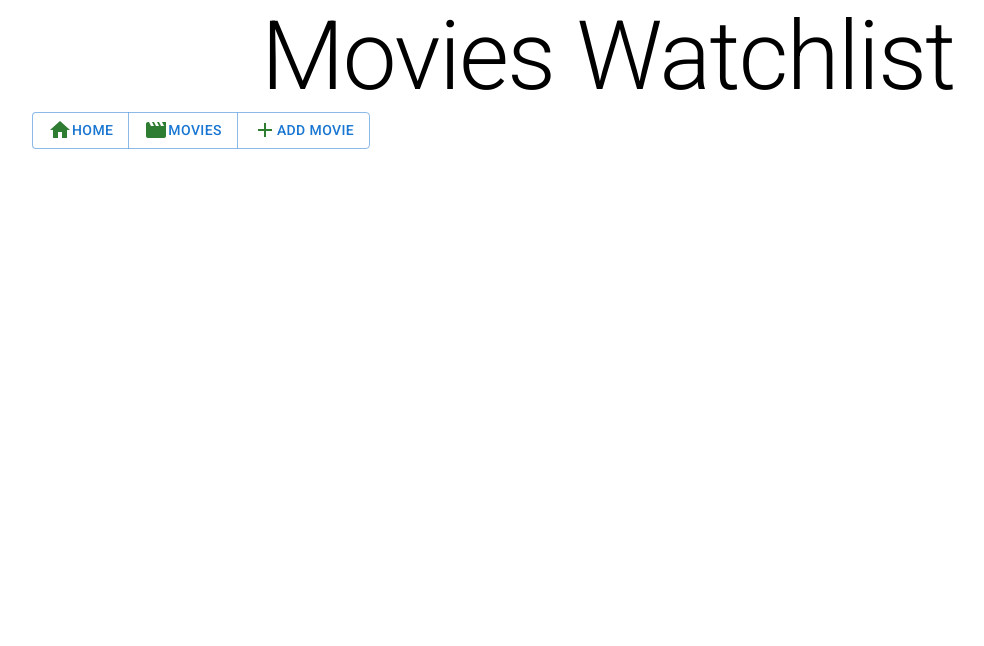
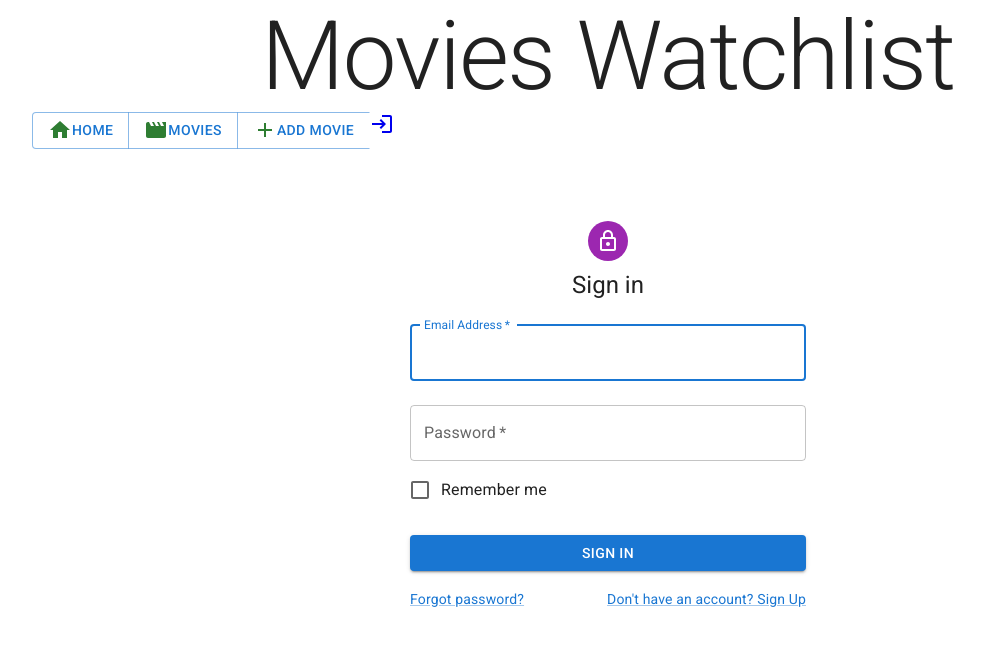
Before and after one commit to alla2021/react-movie-app, a React (Create React App) app in the folder my-app/: page /login in a window 1280 px wide. Shown: the top 646 px of the page, without its empty margins (32-1016 px from the left). Built offline with nearby package versions, Linux system fonts and the light colour scheme.

Commit message:
added login-form

```diff
--- a/my-app/src/App.tsx
+++ b/my-app/src/App.tsx
@@ -1,11 +1,12 @@
 import React, { useEffect } from "react";
 import { Route, Routes } from "react-router-dom";
-import Homepage from "./Homepage";
-import MoviePage from "./MoviesPage";
-import MovieList from "./MovieList";
-import Header from "./Header";
-import AddForm from "./AddForm";
-import EditForm from "./EditForm";
+import Homepage from "./pages/Homepage";
+import MoviePage from "./components/MoviesPage";
+import MovieList from "./pages/MovieList";
+import Header from "./components/Header";
+import AddForm from "./components/AddForm";
+import EditForm from "./components/EditForm";
+import SignIn from "./components/SignIn";
 import { initMovies } from "./movieService";
 import "./scss/main.scss";
 
@@ -22,6 +23,7 @@ const App = () => {
         <Route path="/movies/:id" element={<MoviePage />} />
         <Route path="/addmovie" element={<AddForm />} />
         <Route path="/editmovie/:id" element={<EditForm />} />
+        <Route path="/login" element={<SignIn />}></Route>
       </Routes>
     </>
   );
--- a/my-app/src/EditForm.tsx
+++ b/my-app/src/components/EditForm.tsx
@@ -1,7 +1,7 @@
 import React, { useState, useEffect} from "react";
 import { useParams } from "react-router-dom";
 import { Button, TextField } from "@mui/material/";
-import { getMovies } from "./movieService";
+import { getMovies } from "../movieService";
 
 function EditForm() {
   const { id } = useParams();
@@ -21,9 +21,15 @@ function EditForm() {
   const handleUpdateMovieItem = (e) => {
     e.preventDefault();
     console.log(e.target.value);
-    let newMovie = {
-      title
-    }
+    // let newMovie = {
+    //   title,
+      // director,
+      // duration,
+      // price,
+      // img,
+      // description,
+    // };
+
   };
 
   return (
@@ -32,8 +38,9 @@ function EditForm() {
       <form className="form" onClick={handleUpdateMovieItem}>
       <TextField
         id="filled-basic"
+        required
         variant="outlined"
-        value={editMovie.title}
+        // value={editMovie.title}
         onChange={(e) => setTitle(e.target.value)}
       />
       {/* <TextField
@@ -41,12 +48,14 @@ function EditForm() {
         label="Director"
         variant="outlined
         value={director}
+        required
         onChange={(e) => setDirector(e.target.value)}
       />
       <TextField
         id="filled-basic"
         label="Duration"
         variant="outlined"
+        required
         type="number"
         value={duration}
         onChange={(e) => setDuration(e.target.value)}
@@ -55,6 +64,7 @@ function EditForm() {
         id="filled-basic"
         label="Price"
         variant="outlined"
+        required
         type="number"
         value={price}
         onChange={(e) => setPrice(e.target.value)}
@@ -62,13 +72,14 @@ function EditForm() {
       <TextField
         id="filled-basic"
         label="Image"
+        required
         variant="outlined"
         value={img}
         onChange={(e) => setImg(e.target.value)}
       />
       <TextField
         id="filled-basic"
-        label="Description"
+        required
         variant="outlined"
         value={description}
         onChange={(e) => setDescription(e.target.value)}
--- a/my-app/src/Header.tsx
+++ b/my-app/src/components/Header.tsx
@@ -4,6 +4,7 @@ import { Button, ButtonGroup, Container, Typography } from "@mui/material";
 import HomeIcon from "@mui/icons-material/Home";
 import MovieIcon from "@mui/icons-material/Movie";
 import AddIcon from "@mui/icons-material/Add";
+import LoginIcon from '@mui/icons-material/Login';
 
 function Header() {
   return (
@@ -34,6 +35,9 @@ function Header() {
               Add movie
             </Button>
           </Link>
+          <Link to="/login">
+           <LoginIcon/>
+          </Link>
         </ButtonGroup>
       </Container>
     </>
--- a/my-app/src/MoviesPage.tsx
+++ b/my-app/src/components/MoviesPage.tsx
@@ -3,7 +3,7 @@ import { useParams } from "react-router-dom";
 import { Link } from "react-router-dom";
 import { Button } from "@mui/material/";
 import EditIcon from "@mui/icons-material/Edit";
-import { getMovies } from "./movieService";
+import { getMovies } from "../movieService";
 
 const MoviesPage = () => {
   const { id } = useParams();
--- /dev/null
+++ b/my-app/src/components/SignIn.tsx
@@ -0,0 +1,98 @@
+import * as React from 'react';
+import Avatar from '@mui/material/Avatar';
+import Button from '@mui/material/Button';
+import CssBaseline from '@mui/material/CssBaseline';
+import TextField from '@mui/material/TextField';
+import FormControlLabel from '@mui/material/FormControlLabel';
+import Checkbox from '@mui/material/Checkbox';
+import Link from '@mui/material/Link';
+import Grid from '@mui/material/Grid';
+import Box from '@mui/material/Box';
+import LockOutlinedIcon from '@mui/icons-material/LockOutlined';
+import Typography from '@mui/material/Typography';
+import Container from '@mui/material/Container';
+import { createTheme, ThemeProvider } from '@mui/material/styles';
+
+
+const theme = createTheme();
+
+export default function SignIn() {
+  const handleSubmit = (event: React.FormEvent<HTMLFormElement>) => {
+    event.preventDefault();
+    const data = new FormData(event.currentTarget);
+    // eslint-disable-next-line no-console
+    console.log({
+      email: data.get('email'),
+      password: data.get('password'),
+    });
+  };
+
+  return (
+    <ThemeProvider theme={theme}>
+      <Container component="main" maxWidth="xs">
+        <CssBaseline />
+        <Box
+          sx={{
+            marginTop: 8,
+            display: 'flex',
+            flexDirection: 'column',
+            alignItems: 'center',
+          }}
+        >
+          <Avatar sx={{ m: 1, bgcolor: 'secondary.main' }}>
+            <LockOutlinedIcon />
+          </Avatar>
+          <Typography component="h1" variant="h5">
+            Sign in
+          </Typography>
+          <Box component="form" onSubmit={handleSubmit} noValidate sx={{ mt: 1 }}>
+            <TextField
+              margin="normal"
+              required
+              fullWidth
+              id="email"
+              label="Email Address"
+              name="email"
+              autoComplete="email"
+              autoFocus
+            />
+            <TextField
+              margin="normal"
+              required
+              fullWidth
+              name="password"
+              label="Password"
+              type="password"
+              id="password"
+              autoComplete="current-password"
+            />
+            <FormControlLabel
+              control={<Checkbox value="remember" color="primary" />}
+              label="Remember me"
+            />
+            <Button
+              type="submit"
+              fullWidth
+              variant="contained"
+              sx={{ mt: 3, mb: 2 }}
+            >
+              Sign In
+            </Button>
+            <Grid container>
+              <Grid item xs>
+                <Link href="#" variant="body2">
+                  Forgot password?
+                </Link>
+              </Grid>
+              <Grid item>
+                <Link href="#" variant="body2">
+                  {"Don't have an account? Sign Up"}
+                </Link>
+              </Grid>
+            </Grid>
+          </Box>
+        </Box>
+      </Container>
+    </ThemeProvider>
+  );
+}
--- a/my-app/src/MovieList.tsx
+++ b/my-app/src/pages/MovieList.tsx
@@ -5,8 +5,8 @@ import DeleteIcon from "@mui/icons-material/Delete";
 import ReadMoreIcon from "@mui/icons-material/ReadMore";
 import AccessTimeIcon from "@mui/icons-material/AccessTime";
 import PersonIcon from "@mui/icons-material/Person";
-import { getMovies } from "./movieService";
-import { IMovie } from "./types";
+import { getMovies } from "../movieService";
+import { IMovie } from "../types";
 
 const MovieList = () => {
   const [films, setFilms] = useState<IMovie[]>(getMovies());
--- a/my-app/src/react-app-env.d.ts
+++ /dev/null
@@ -1 +0,0 @@
-/// <reference types="react-scripts" />
--- a/my-app/src/ui/styles.ts
+++ /dev/null
@@ -1 +0,0 @@
-import React from 'react';
```
Also changed, not shown: my-app/src/components/AddForm.tsx (renamed from my-app/src/AddForm.tsx, +7 -1 lines), my-app/src/movieService.tsx (line endings or trailing spaces), my-app/src/pages/Homepage.tsx (renamed from my-app/src/Homepage.tsx).
